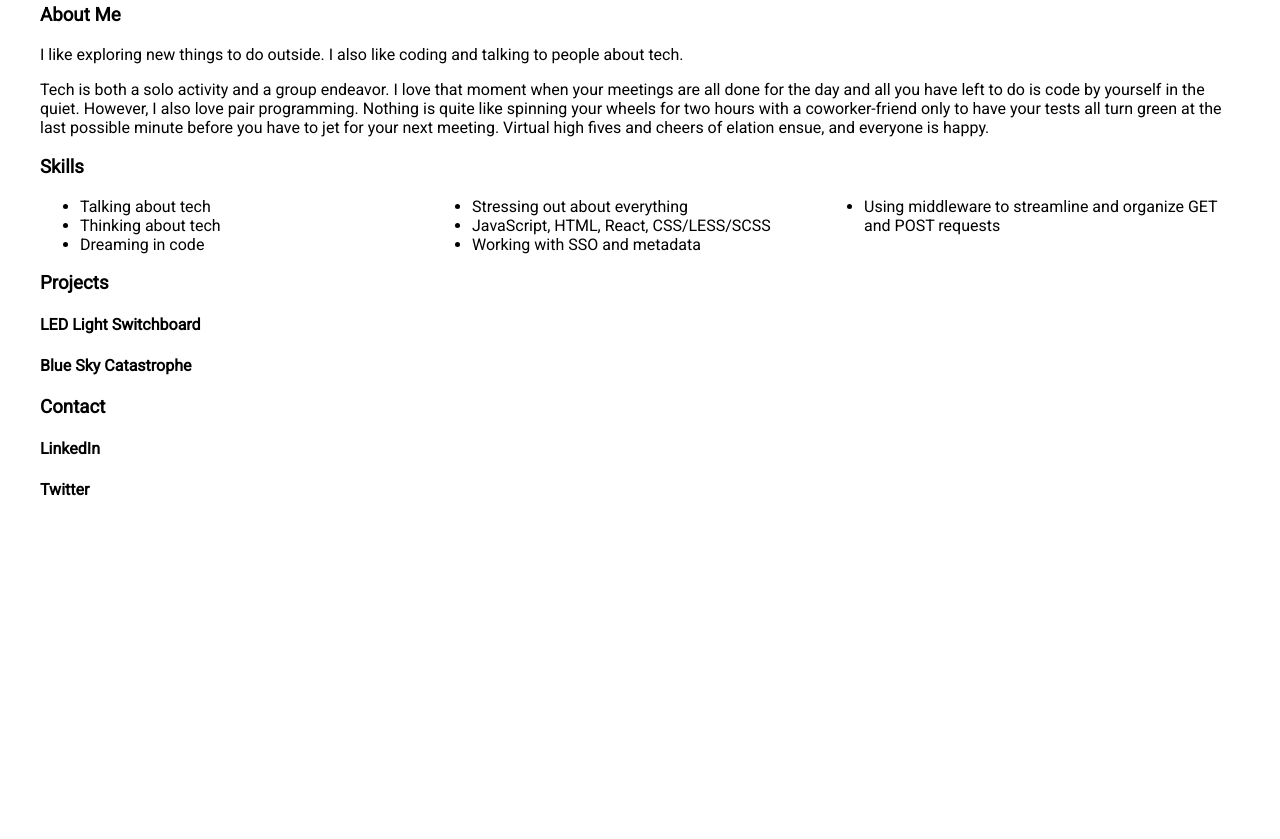
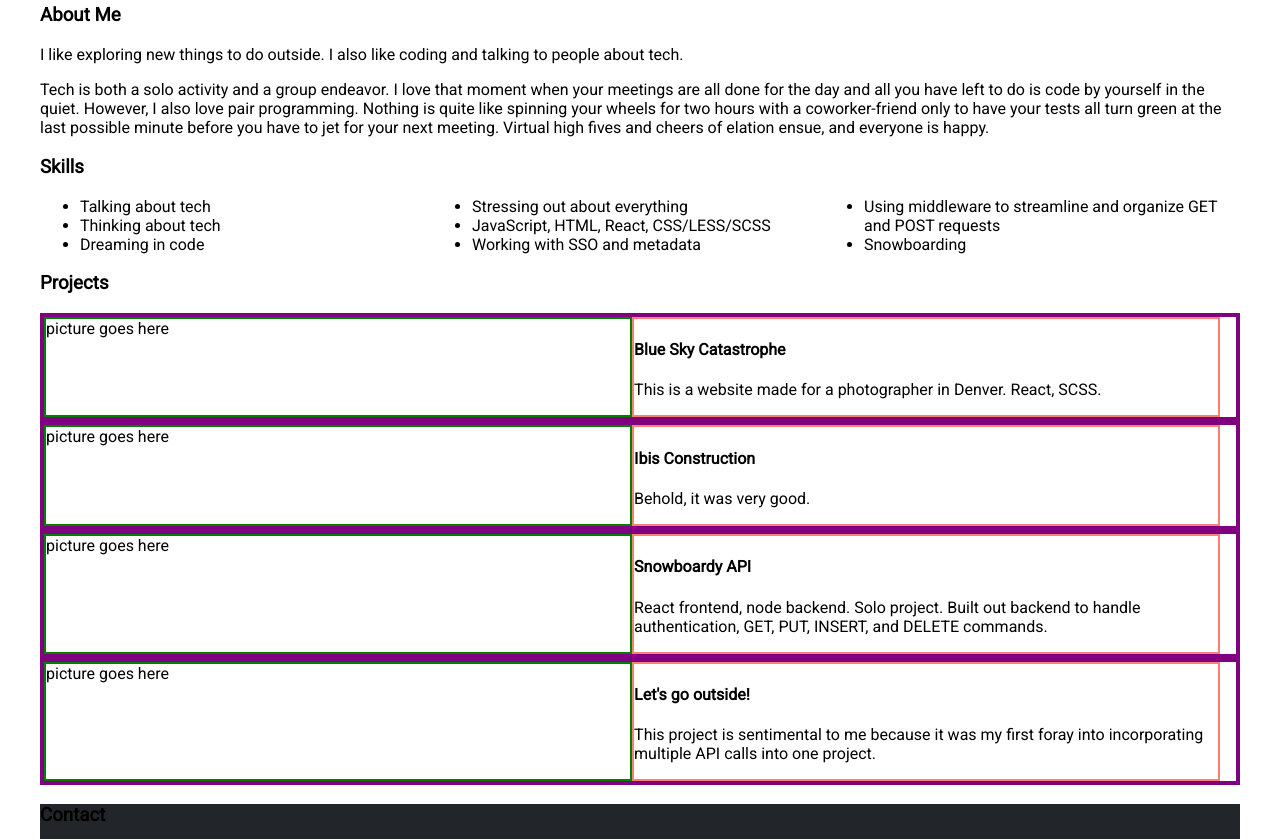
Before and after one commit to JulieGumerman/portfolio-revamp, a plain HTML site: page index.html in a window 1280 px wide. Shown: the part 143-982 px from the top of the page. Before the commit the page ends 800 px from the top, so only its background shows below. Drawn offline with Linux system fonts and the light colour scheme.

Commit message:
some flexbox, some color ideas

```diff
--- a/index.html
+++ b/index.html
@@ -5,6 +5,8 @@
     <meta http-equiv="X-UA-Compatible" content="IE=edge">
     <meta name="viewport" content="width=device-width, initial-scale=1.0">
     <link rel="stylesheet" href="style.css">
+    <link rel="shortcut icon" type="image/svg" href="images/brackets-regular.svg"/>
+    <script src="https://kit.fontawesome.com/fa7183b379.js" crossorigin="anonymous"></script>
     <title>Document</title>
 </head>
 <body>
@@ -29,10 +31,11 @@
                 <li>JavaScript, HTML, React, CSS/LESS/SCSS</li>
                 <li>Working with SSO and metadata</li>
                 <li>Using middleware to streamline and organize GET and POST requests</li>
+                <li>Snowboarding</li>
             </ul>
         </div>        <div>
             <h3>Projects</h3>
-            <div>
+            <!-- <div>
                 <div>
 
                 </div>
@@ -40,16 +43,45 @@
                 <h4>LED Light Switchboard</h4>
                 <p></p>
                 </div>
+            </div> -->
+            <div class="project-container">
+                <div class="project-pic-container">picture goes here</div>
+                <div class="project-details-container">
+                    <h4>Blue Sky Catastrophe</h4>
+                    <p>This is a website made for a photographer in Denver. React, SCSS.</p>
+                </div>
+
             </div>
-            <div>
-                <h4>Blue Sky Catastrophe</h4>
+            <div  class="project-container">
+                <div class="project-pic-container">picture goes here</div>
+                <div class="project-details-container">
+                    <h4>Ibis Construction</h4>
+                    <p>Behold, it was very good.</p>
+                </div>
+
+            </div>
+            <div  class="project-container">
+                <div  class="project-pic-container">picture goes here</div>
+                <div class="project-details-container">
+                    <h4>Snowboardy API</h4>
+                    <p>React frontend, node backend. Solo project. Built out backend to handle authentication, GET, PUT, INSERT, and DELETE commands. </p>
+                </div>
+
+            </div>
+            <div  class="project-container">
+                <div  class="project-pic-container">picture goes here</div>
+                <div class="project-details-container">
+                    <h4>Let's go outside!</h4>
+                    <p>This project is sentimental to me because it was my first foray into incorporating multiple API calls into one project. </p>
+                </div>
             </div>
         </div>
-        <div>
+        <div class="footer">
             <h3>Contact</h3>
             <div>
-                <h4>LinkedIn</h4>
-                <h4>Twitter</h4>
+                <a href="https://www.linkedin.com/in/julie-gumerman/" target="_blank"><i class="fab fa-linkedin-in"></i></a>
+                <a>Twitter</a>
+                <a href="mailto:juliegumerman@gmail.com"><i class="far fa-envelope"></i></a>
             </div>
         </div>
     </div>
--- a/style.css
+++ b/style.css
@@ -3,6 +3,21 @@
 body {
     font-family: 'Roboto', sans-serif;
     margin: 20px;
+}
+
+.header, .footer {
+  background: #22262b;
+}
+
+.project-container {
+  border: 4px purple solid
+}
+
+.project-pic-container {
+  border: 2px green solid;
+}
+.project-details-container {
+  border: 2px salmon solid;
 }
 
 @media only screen and (min-width: 600px) {
@@ -13,7 +28,18 @@ body {
 
 @media only screen and (min-width: 720px) {
   ul {
-    columns: 2
+    columns: 2;
+  }
+
+  .project-container {
+    display: flex;
+  }
+
+  .project-pic-container {
+    width: 49%;
+  }
+  .project-details-container {
+    width: 49%;
   }
 }
 
@@ -21,4 +47,6 @@ body {
   ul {
     columns: 3
   }
+
+
 }
```
Also changed, not shown: images/brackets-regular.svg (added), 1 other file.
